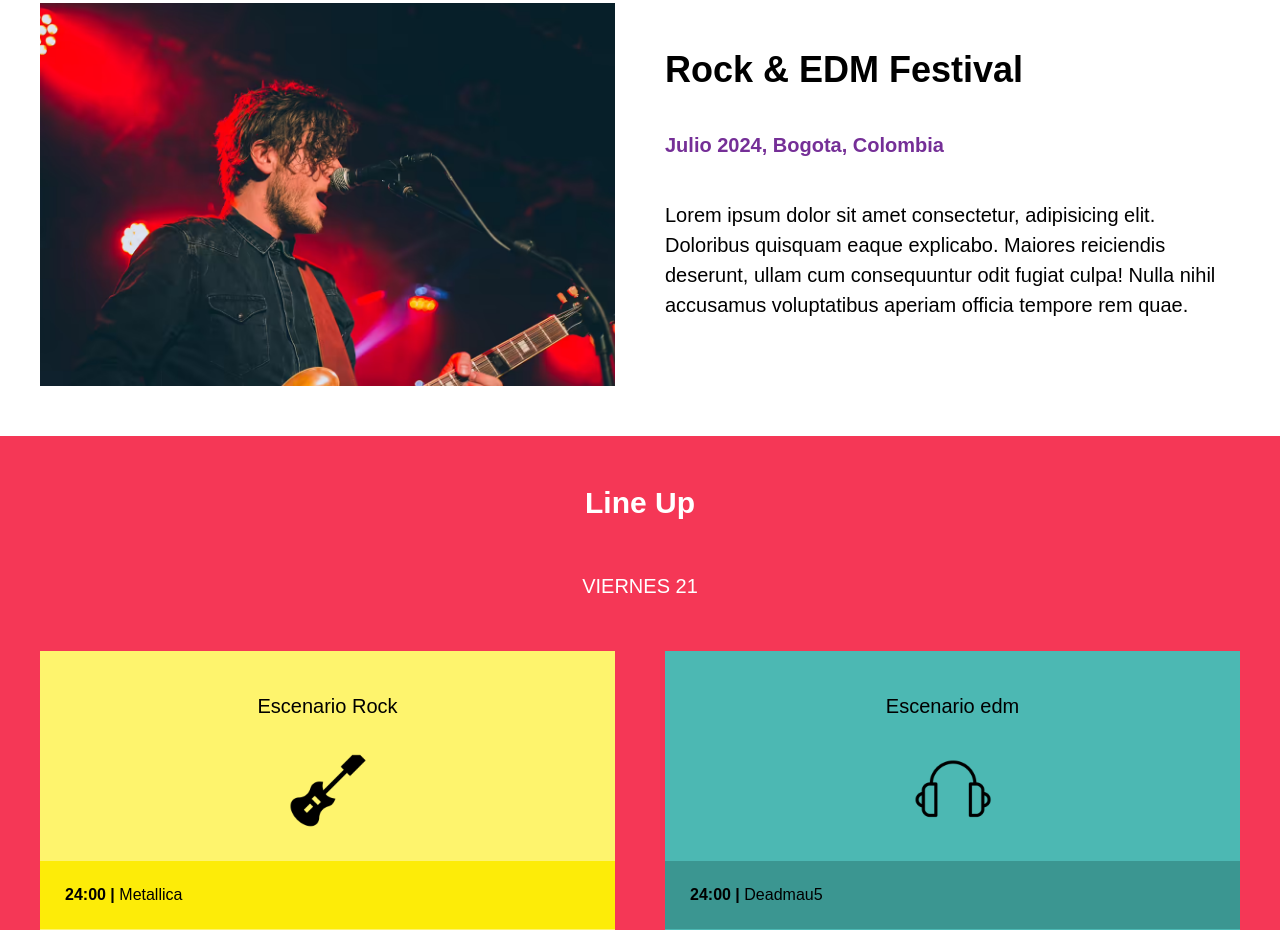
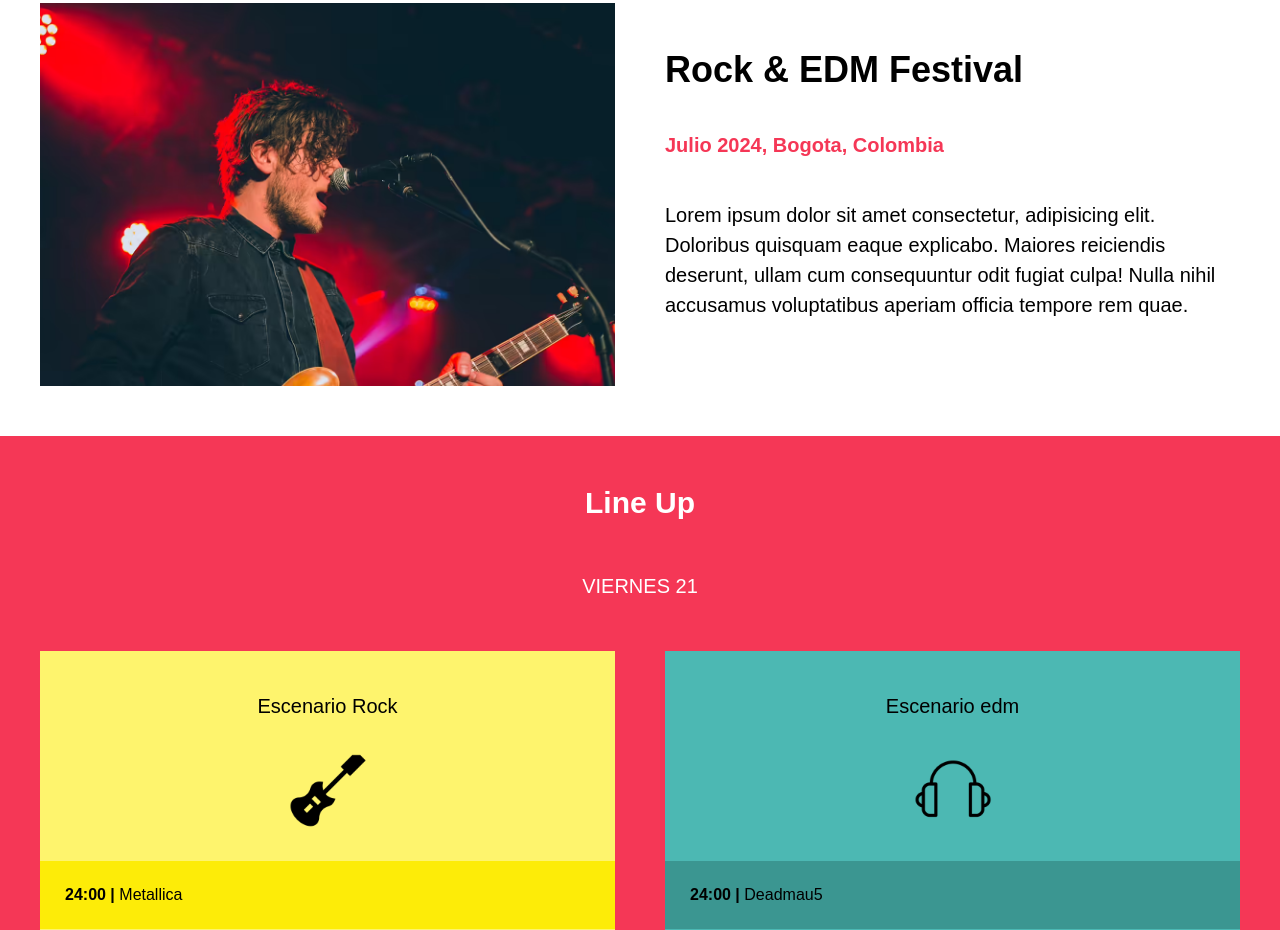
Before and after one commit to NicolasNinoTorres/FestivalDeMusica, a website: page proyectos_terminados/FestivalMusica_terminado/index.html in a window 1280 px wide. Shown: the part 773-1703 px from the top of the page. Drawn offline with nearby package versions, Linux system fonts and the light colour scheme; files that its build step writes are made by us from their sources.

Commit message:
Realizando segundo cambio

```diff
--- a/proyectos_terminados/FestivalMusica_terminado/src/scss/layout/_festival.scss
+++ b/proyectos_terminados/FestivalMusica_terminado/src/scss/layout/_festival.scss
@@ -20,7 +20,7 @@
         margin-bottom: 2rem;
     }
     .fecha{
-        color: v.$morado;
+        color: v.$rosa;
         font-weight: 700;
     }
 }
```
